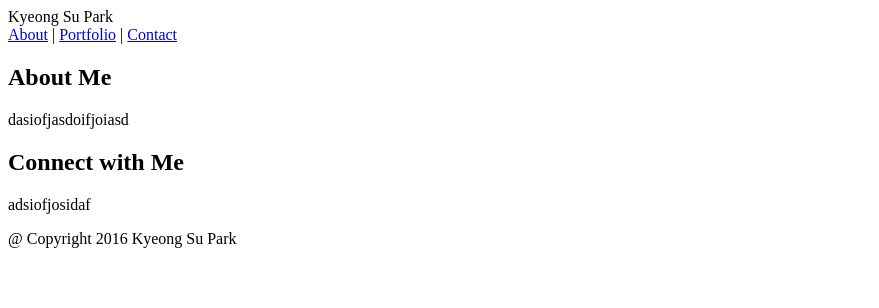
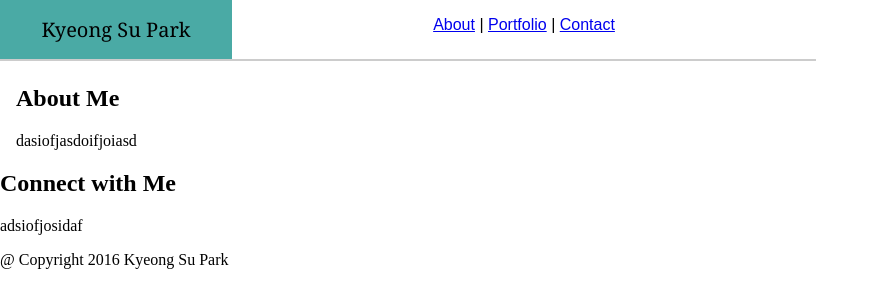
Before and after one commit to ksp499/Basic-Portfolio, a plain HTML site: page index.html in a window 1280 px wide. Shown: the whole page, without its empty margins (0-879 px from the left). Drawn offline with Linux system fonts and the light colour scheme.

Commit message:
Some progress on heading

```diff
--- a/assets/css/style.css
+++ b/assets/css/style.css
@@ -0,0 +1,40 @@
+body {
+	width: 960px;
+	margin: 0;
+}
+
+#top {
+	margin: 0;
+	display: inline-block;
+	text-align: center;
+	background-color: #ffffff;
+	border-bottom: 2px solid #ccc;
+}
+
+header {
+	float: left;
+	width: 200px;
+	margin-left: auto;
+	margin-right: auto;
+	background-color: #4aaaa5;
+	padding: 16px;
+	font-family: 'Georgia', Times, Times New Roman, serif;
+	font-size: 20px;
+
+}
+
+nav {
+	float: right;
+	width: 360px;
+	margin: 0 112px;
+	padding: 16px 0px 16px 0;
+	font-family: 'Arial', 'Helvetica Neue', Helvetica, sans-serif;
+}
+
+#mid {
+	display: inline-block;
+}
+
+section {
+	margin: 16px;
+}
--- a/index.html
+++ b/index.html
@@ -2,15 +2,20 @@
 <html lang="en">
 <head>
   <meta charset="utf-8">
+  <link rel="stylesheet" type="text/css" href="assets/css/style.css">
   <title>Kyeong Su Park | About</title>
 </head>
 <body>
-	<header>Kyeong Su Park</header>
-	<nav>
-		<a href="index.html">About</a>  |
-		<a href="portfolio.html">Portfolio</a>  |
-		<a href="contact.html">Contact</a>
-	</nav>
+	<div id="top">
+		<header class="top">Kyeong Su Park</header>
+		<nav class="top">
+			<a href="index.html">About</a>  |
+			<a href="portfolio.html">Portfolio</a>  |
+			<a href="contact.html">Contact</a>
+		</nav>
+	</div>
+
+	<div id="mid">
 	<section>
 		<h1>About Me</h1>
 		<p>
@@ -23,6 +28,7 @@
 		adsiofjosidaf
 		</p>
 	</aside>
+	</div>
 	<footer>
 		@ Copyright 2016 Kyeong Su Park
 	</footer>
```
